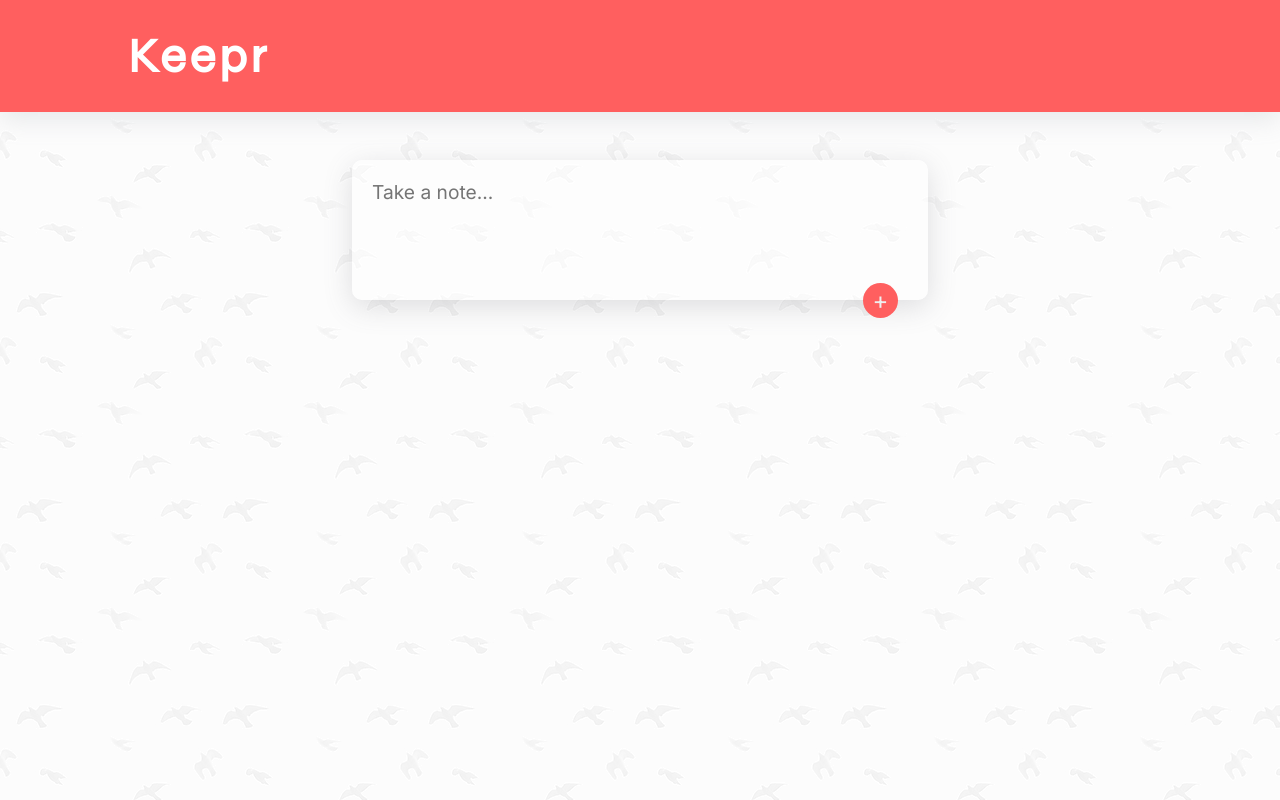
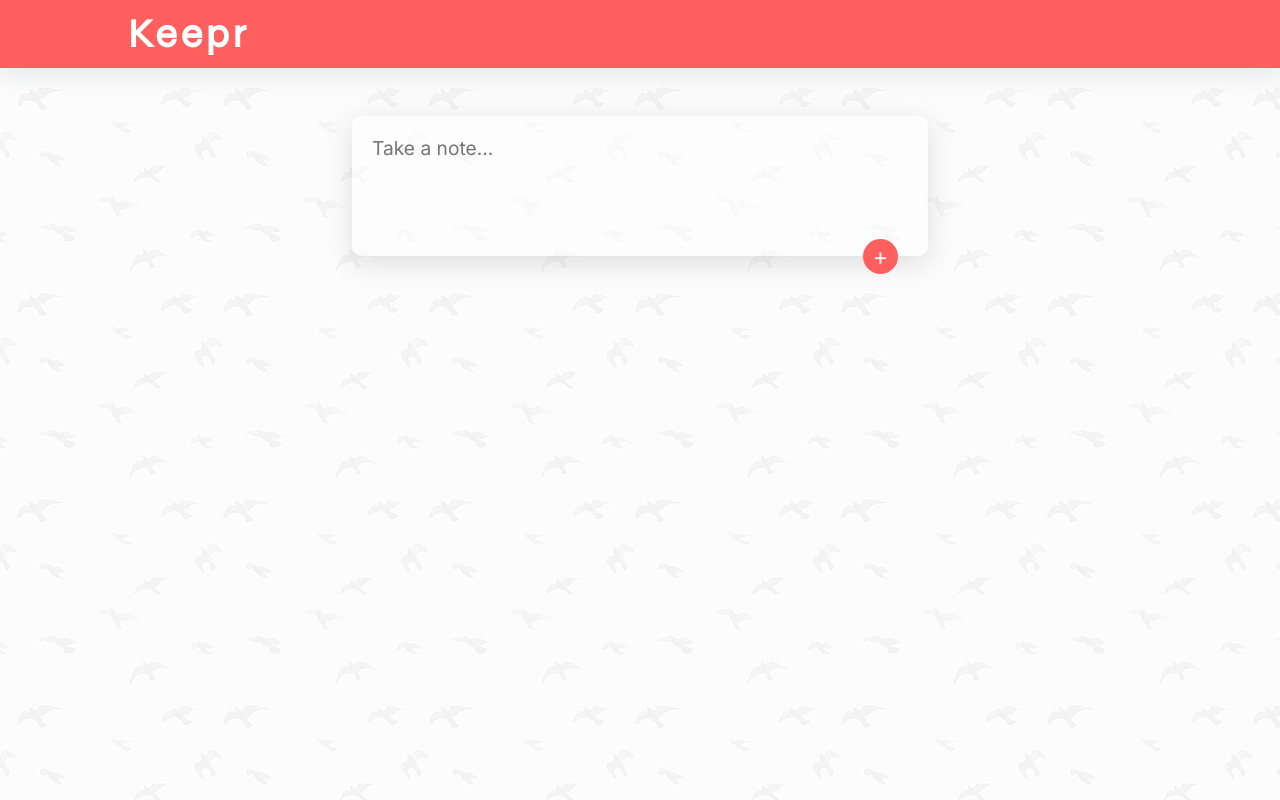
Before and after one commit to aayushgirdhar/Keepr, a React (Vite) app: page / in a window 1280 px wide. Built offline with nearby package versions, Linux system fonts and the light colour scheme.

Commit message:
minor changes

```diff
--- a/src/Components/Navbar/Navbar.css
+++ b/src/Components/Navbar/Navbar.css
@@ -1,6 +1,6 @@
 .navbar {
   width: 100%;
-  height: 7rem;
+  height: 4.25rem;
   background-color: var(--acc-3);
   box-shadow: rgba(149, 157, 165, 0.2) 0px 8px 24px;
 }
@@ -13,10 +13,10 @@
 }
 .header {
   color: var(--primary);
-  font-size: 3rem;
+  font-size: 2.5rem;
   font-weight: 700;
   letter-spacing: 0.25rem;
-  font-family: 'Syne', sans-serif;
+  font-family: "Syne", sans-serif;
 }
 
 @media screen and (max-width: 425px) {
```
